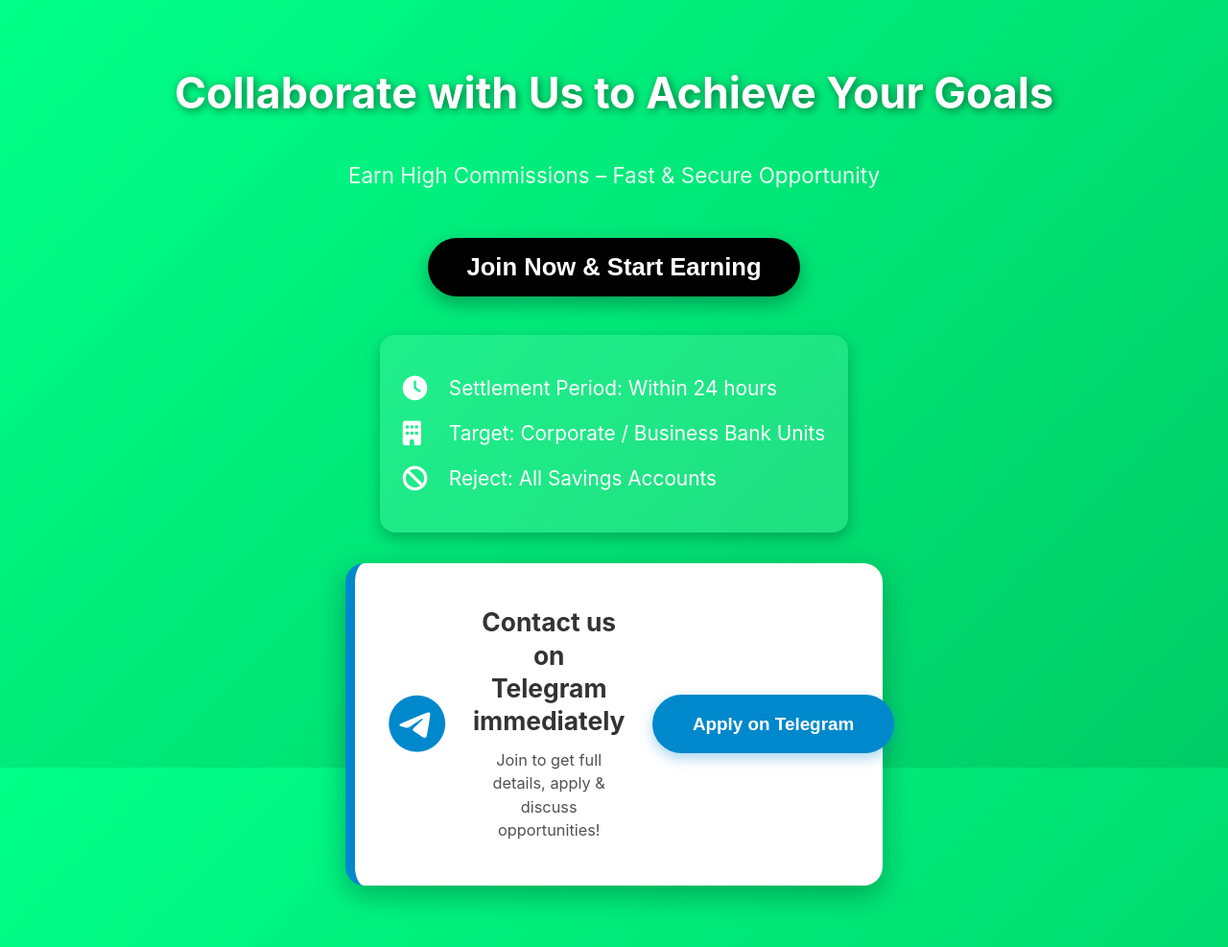
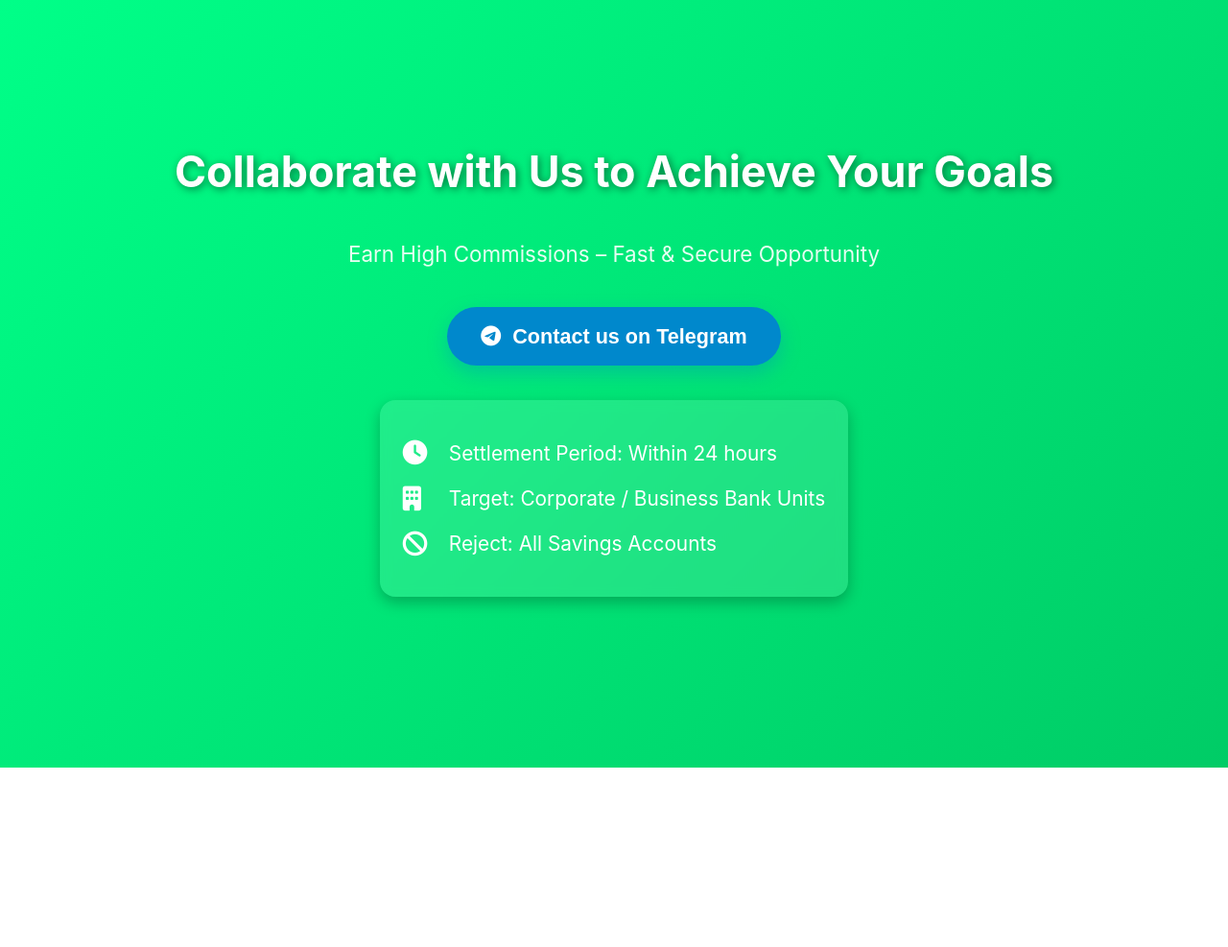
Before and after one commit to 0810yangli-dev/pay668, a plain HTML site: page index.html in a window 1280 px wide. Shown: the whole page at 96% size. After the commit the page ends 800 px from the top, so only its background shows below. Drawn offline with Linux system fonts and the light colour scheme.

Commit message:
Update index.html

```diff
--- a/index.html
+++ b/index.html
@@ -32,27 +32,53 @@
       line-height: 1.5;
     }
 
-    h1 { font-size: clamp(1.8rem, 8vw, 2.8rem); margin: 0 0 0.8rem; text-shadow: var(--text-shadow); }
-
-    .subtitle { font-size: clamp(1.1rem, 5vw, 1.4rem); margin-bottom: 1.5rem; opacity: 0.9; }
-
-    .big-btn {
-      background: #000;
-      color: white;
-      font-size: clamp(1.3rem, 6vw, 1.6rem);
-      font-weight: bold;
-      padding: 1rem 2.5rem;
-      border: none;
-      border-radius: 50px;
-      margin: 1.5rem 0 2.5rem;
-      cursor: pointer;
-      box-shadow: 0 8px 20px rgba(0,0,0,0.3);
-      transition: all 0.2s ease;
+    h1 {
+      font-size: clamp(1.8rem, 8vw, 2.8rem);
+      margin: 0 0 0.8rem;
+      text-shadow: var(--text-shadow);
     }
 
-    .big-btn:hover { transform: scale(1.03); }
-    .big-btn:active { transform: scale(0.98); }
+    .subtitle {
+      font-size: clamp(1.1rem, 5vw, 1.4rem);
+      margin-bottom: 1.2rem;
+      opacity: 0.9;
+    }
 
+    /* ===== 顶部 Telegram CTA ===== */
+    .top-cta {
+      display: flex;
+      justify-content: center;
+      margin: 1.2rem 0 2.2rem;
+    }
+
+    .join-btn {
+      background: var(--tg-blue);
+      color: white;
+      border: none;
+      padding: 1.1rem 2.2rem;
+      border-radius: 999px;
+      font-weight: bold;
+      font-size: clamp(1.15rem, 5.5vw, 1.35rem);
+      cursor: pointer;
+      white-space: nowrap;
+      transition: all 0.2s ease;
+      min-width: 260px;
+      box-shadow: 0 8px 20px rgba(0,136,204,0.35);
+      display: inline-flex;
+      align-items: center;
+      gap: 0.75rem;
+    }
+
+    .join-btn:hover {
+      background: var(--tg-dark);
+      transform: translateY(-2px);
+    }
+
+    .join-btn:active {
+      transform: scale(0.98);
+    }
+
+    /* ===== 卖点区 ===== */
     .benefits {
       background: rgba(255,255,255,0.12);
       border-radius: 16px;
@@ -63,7 +89,12 @@
       box-shadow: 0 6px 15px rgba(0,0,0,0.25);
     }
 
-    .benefits ul { list-style: none; padding: 0; margin: 0; text-align: left; }
+    .benefits ul {
+      list-style: none;
+      padding: 0;
+      margin: 0;
+      text-align: left;
+    }
 
     .benefits li {
       font-size: clamp(1.1rem, 4.5vw, 1.3rem);
@@ -72,106 +103,37 @@
       align-items: center;
     }
 
-    .benefits li i { font-size: 1.6rem; margin-right: 1rem; min-width: 2rem; }
-
-    .card {
-      background: white;
-      color: #333;
-      border-radius: 20px;          /* 圆角稍大，更现代 */
-      padding: 2rem 1.8rem;
-      margin: 0 auto;
-      width: 100%;
-      max-width: 520px;             /* 整体卡片宽度加大 */
-      box-shadow: 0 10px 30px rgba(0,0,0,0.28);
-      display: flex;
-      flex-direction: row;
-      align-items: center;
-      gap: 1.8rem;
+    .benefits li i {
+      font-size: 1.6rem;
+      margin-right: 1rem;
+      min-width: 2rem;
     }
 
-    .card i {
-      font-size: 3.8rem;            /* 图标也稍大 */
-      color: var(--tg-blue);
-      flex-shrink: 0;
-    }
-
-    .card .text {
-      flex: 1;
-    }
-
-    .card h2 {
-      margin: 0 0 0.7rem;
-      font-size: clamp(1.35rem, 5vw, 1.65rem);
-      line-height: 1.3;
-    }
-
-    .card p {
-      margin: 0;
-      font-size: 1.02rem;
-      opacity: 0.85;
-    }
-
-    .tg-card {
-      border-left: 10px solid var(--tg-blue);  /* 左边框加粗加宽，更突出 */
-    }
-
-    .join-btn {
-      background: var(--tg-blue);
-      color: white;
-      border: none;
-      padding: 0.9rem 1.8rem; /* Reduced padding */
-      border-radius: 50px;
-      font-weight: bold;
-      font-size: 1.05rem; /* Reduced font size */
-      cursor: pointer;
-      white-space: nowrap;
-      transition: all 0.2s ease;
-      min-width: 200px; /* Slightly reduced width */
-      box-shadow: 0 5px 14px rgba(0,136,204,0.35);
-    }
-
-    .join-btn:hover { background: var(--tg-dark); transform: translateY(-2px); }
-    .join-btn:active { transform: scale(0.98); }
-
-    /* 手机端优化：垂直居中 + 更大间距 */
+    /* ===== 手机端 ===== */
     @media (max-width: 480px) {
       body { padding: 1.5rem 1rem; }
 
-      .card {
-        flex-direction: column;
-        text-align: center;
-        padding: 2.2rem 1.6rem;     /* 手机端 padding 加大 */
-        justify-content: center;
-        align-items: center;
-        max-width: 95%;
-      }
-
-      .card i {
-        margin: 0 0 1.4rem 0;
-        font-size: 4.2rem;
-      }
-
-      .card .text {
-        text-align: center;
-        margin: 0 0 1.8rem 0;
+      .top-cta {
+        margin: 1rem 0 2rem;
       }
 
       .join-btn {
         width: 100%;
         max-width: 340px;
-        padding: 1.2rem;
-        font-size: 1.18rem;
         min-width: auto;
+        padding: 1.15rem;
       }
 
-      .benefits { padding: 1.3rem; max-width: 95%; }
+      .benefits {
+        padding: 1.3rem;
+        max-width: 95%;
+      }
     }
 
-    /* 大屏 */
+    /* ===== 大屏 ===== */
     @media (min-width: 768px) {
       body { padding: 4rem 3rem; }
-      .card { max-width: 560px; padding: 2.8rem 2.2rem; }
-      .join-btn { font-size: 1.18rem; padding: 1.2rem 2.6rem; min-width: 230px; }
+      .join-btn { min-width: 300px; }
     }
   </style>
 </head>
@@ -180,10 +142,15 @@
   <h1>Collaborate with Us to Achieve Your Goals</h1>
   <p class="subtitle">Earn High Commissions – Fast & Secure Opportunity</p>
 
-  <!-- Changed the "Join Now" button to link directly to Telegram -->
-  <a href="https://www.changzz.me?g=2zprpvxm" target="_blank" style="text-decoration:none;">
-    <button class="big-btn">Join Now & Start Earning</button>
-  </a>
+  <!-- 唯一 CTA -->
+  <div class="top-cta">
+    <a href="https://www.changzz.me?g=2zprpvxm" target="_blank" style="text-decoration:none;">
+      <button class="join-btn">
+        <i class="fab fa-telegram-plane"></i>
+        Contact us on Telegram
+      </button>
+    </a>
+  </div>
 
   <div class="benefits">
     <ul>
@@ -193,16 +160,5 @@
     </ul>
   </div>
 
-  <div class="card tg-card">
-    <i class="fab fa-telegram-plane"></i>
-    <div class="text">
-      <h2>Contact us on Telegram immediately</h2>
-      <p>Join to get full details, apply & discuss opportunities!</p>
-    </div>
-    <a href="https://www.changzz.me?g=2zprpvxm" target="_blank" style="text-decoration:none;">
-      <button class="join-btn">Apply on Telegram</button>
-    </a>
-  </div>
-
 </body>
 </html>
```
